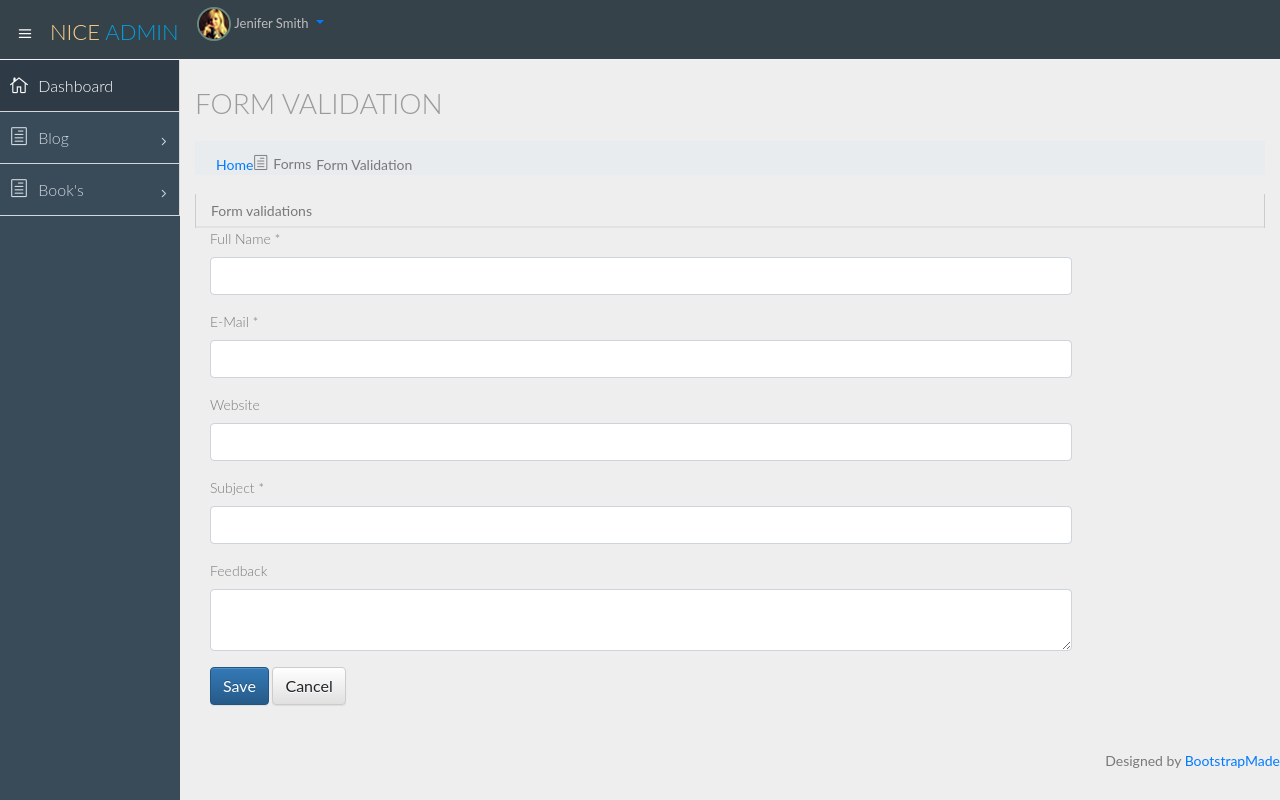
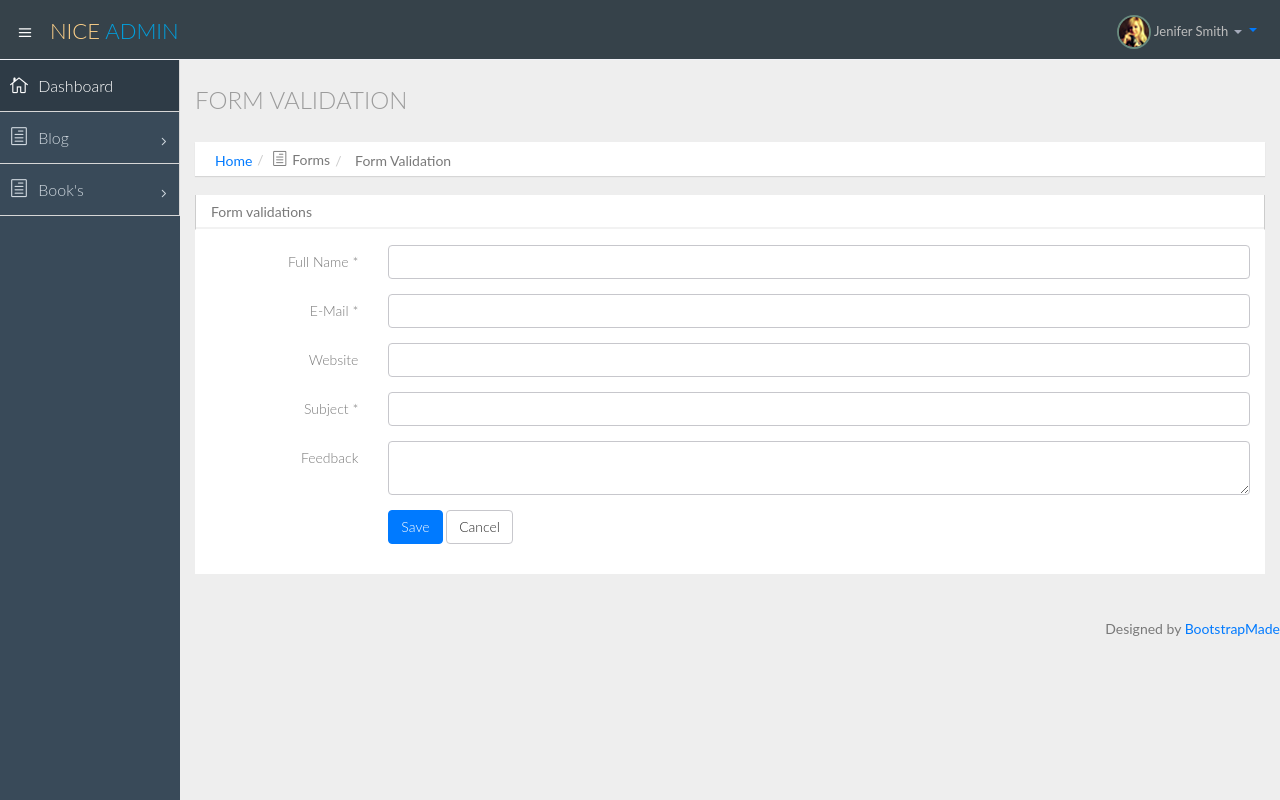
Before and after one commit to DuvanBaena/Portafolio, a PHP site: page /Portafolio/Pages/form_validation.php in a window 1280 px wide. Run offline with PHP 8.4, Linux system fonts and the light colour scheme; some libraries are stand-ins or nearby versions.

Commit message:
Fix pages Dashboard

```diff
--- a/FrontEnd/Pages/form_validation.php
+++ b/FrontEnd/Pages/form_validation.php
@@ -7,13 +7,15 @@
   <meta name="description" content="Creative - Bootstrap 3 Responsive Admin Template">
   <meta name="author" content="GeeksLabs">
   <meta name="keyword" content="Creative, Dashboard, Admin, Template, Theme, Bootstrap, Responsive, Retina, Minimal">
-  <link rel="shortcut icon" href="img/favicon.png">
 
-  <title>Form Validation | Creative - Bootstrap 3 Responsive Admin Template</title>
+   <!-- Favicons -->
+   <link href="../Resources/img/favicon.ico" rel="icon">
+
+  <title>Form Abouth me</title>
 
   <!-- Bootstrap CSS -->
   <link href="../Resources/vendor/bootstrap/css/bootstrap.min.css" rel="stylesheet">
-  <link href="../Resources/dashboard/bootstrap-theme.css" rel="stylesheet">
+  <link href="../Resources/vendor/bootstrap/css/bootstrap-themev3.0.0.css" rel="stylesheet">
   <link href="../Resources/vendor/elegant/css/elegant-icons-style.css" rel="stylesheet" />
   <link href="../Resources/css/dashboard.css" rel="stylesheet">
   <link href="../Resources/vendor/elegant/css/style-responsive.css" rel="stylesheet" />
```
